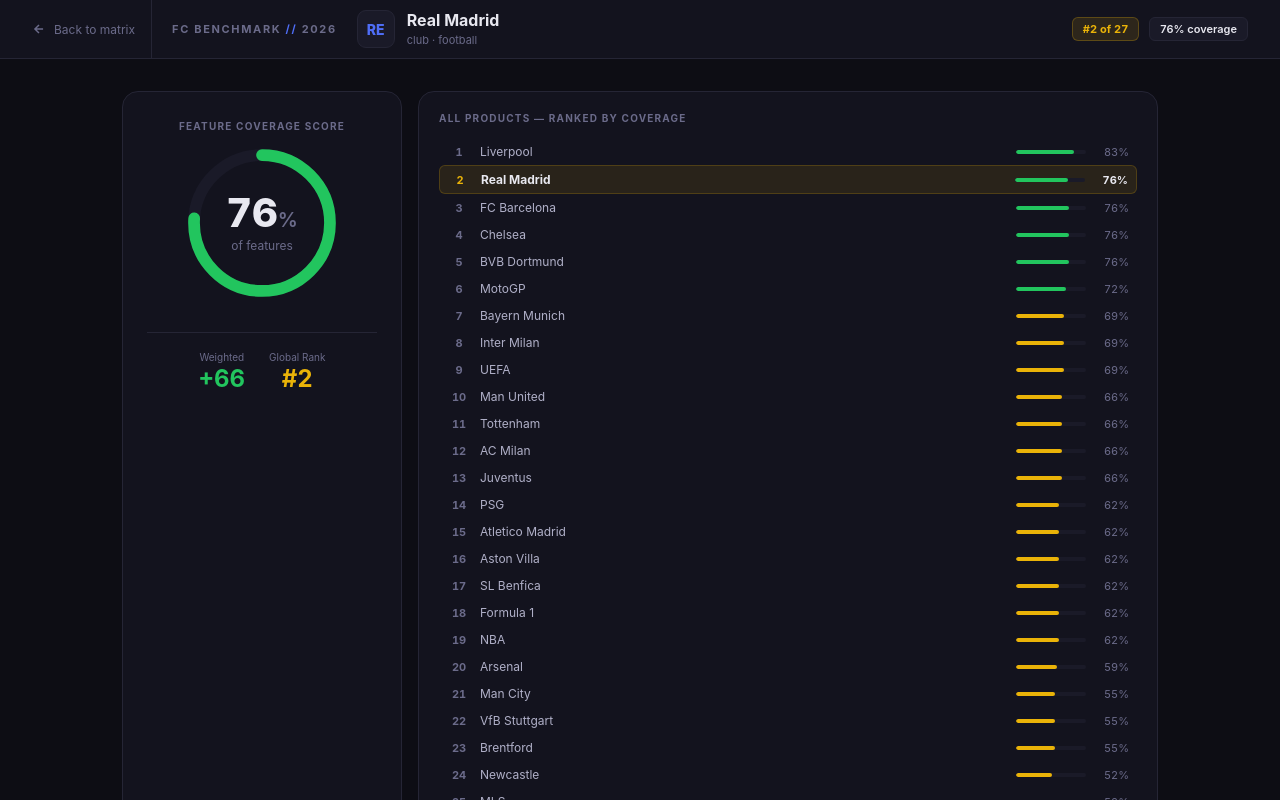
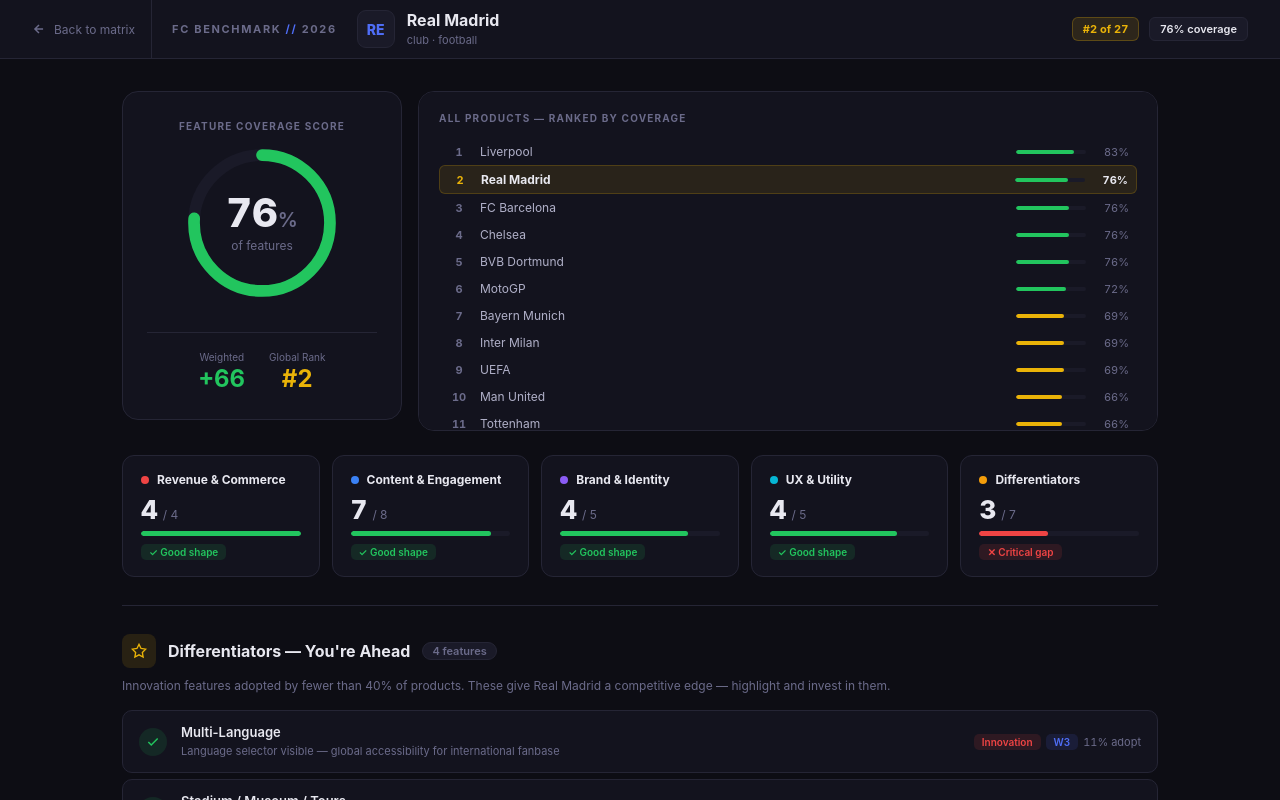
Before and after one commit to hegemonart/fc-feature-matrix, a Next.js app: page /club/real_madrid in a window 1280 px wide. Shown: the top 800 px of the page. Built offline with nearby package versions, Linux system fonts and the light colour scheme.

Commit message:
fix: match score and rank card heights with scrollable rank list
Set rank card max-height to match score card's natural height so both
blocks align visually while keeping the ranking list scrollable.

Co-Authored-By: Claude Opus 4.6 (1M context) <noreply@anthropic.com>

```diff
--- a/app/globals.css
+++ b/app/globals.css
@@ -285,7 +285,7 @@ tbody tr:hover td.freq-col, tbody tr.highlighted td.freq-col { background: var(-
 .bd-alert-desc { font-size: 12px; color: rgba(239,68,68,.85); line-height: 1.6; }
 
 /* ── BD SCORE ROW (full-page version) ── */
-.bd-score-row { display: grid; grid-template-columns: 280px 1fr; gap: 16px; margin-bottom: 24px; align-items: stretch; }
+.bd-score-row { display: grid; grid-template-columns: 280px 1fr; gap: 16px; margin-bottom: 24px; align-items: start; }
 @media (max-width: 700px) { .bd-score-row { grid-template-columns: 1fr; } }
 .bd-score-card { background: var(--bg2); border: 1px solid var(--border); border-radius: 16px; padding: 28px 24px; display: flex; flex-direction: column; align-items: center; text-align: center; }
 .bd-score-label { font-size: 10px; font-weight: 700; letter-spacing: .12em; text-transform: uppercase; color: var(--muted); margin-bottom: 16px; }
@@ -307,7 +307,7 @@ tbody tr:hover td.freq-col, tbody tr.highlighted td.freq-col { background: var(-
 .bd-mini-val { font-size: 24px; font-weight: 700; font-variant-numeric: tabular-nums; line-height: 1; }
 
 /* ── BD RANK CARD (full-page version) ── */
-.bd-rank-card { background: var(--bg2); border: 1px solid var(--border); border-radius: 16px; padding: 20px; overflow-y: auto; }
+.bd-rank-card { background: var(--bg2); border: 1px solid var(--border); border-radius: 16px; padding: 20px; overflow-y: auto; height: 100%; max-height: 340px; }
 .bd-rank-card h3 { font-size: 10px; font-weight: 700; letter-spacing: .12em; text-transform: uppercase; color: var(--muted); margin-bottom: 14px; }
 .bd-rank-item { display: flex; align-items: center; gap: 9px; padding: 6px 8px; border-radius: 6px; transition: background .15s; text-decoration: none; color: inherit; cursor: pointer; }
 .bd-rank-item:hover { background: var(--bg3); }
```
